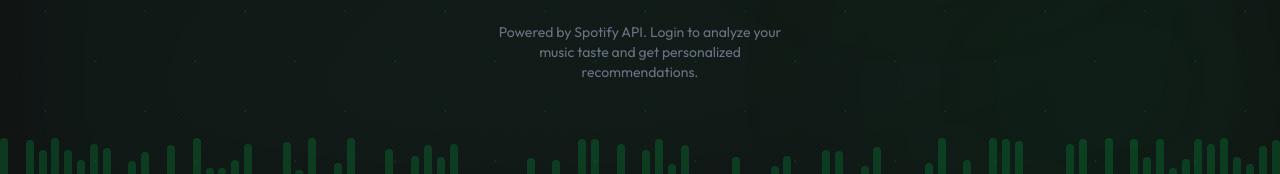
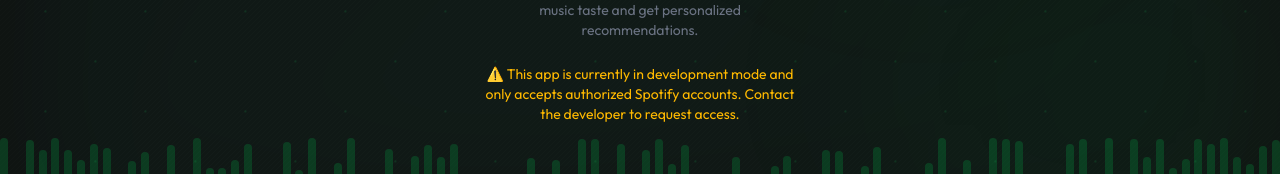
Before and after one commit to Flapjacck/Rhythm-Radar, a React (Vite) app in the folder Frontend/: page / in a window 1280 px wide. Shown: the part 534-708 px from the top of the page. Built offline with nearby package versions, Linux system fonts and the light colour scheme; no server answers.

Commit message:
Updated loginpage and readme

```diff
--- a/Frontend/src/pages/LoginPage.tsx
+++ b/Frontend/src/pages/LoginPage.tsx
@@ -75,6 +75,11 @@
           Powered by Spotify API. Login to analyze your music taste and get
           personalized recommendations.
         </p>
+
+        <p className="text-amber-400 mt-6 text-center max-w-xs text-sm font-outfit">
+          ⚠️ This app is currently in development mode and only accepts
+          authorized Spotify accounts. Contact the developer to request access.
+        </p>
       </div>
     </div>
   );
```
Also changed, not shown: 1 other file (tests, documents, lock files or other folders).
